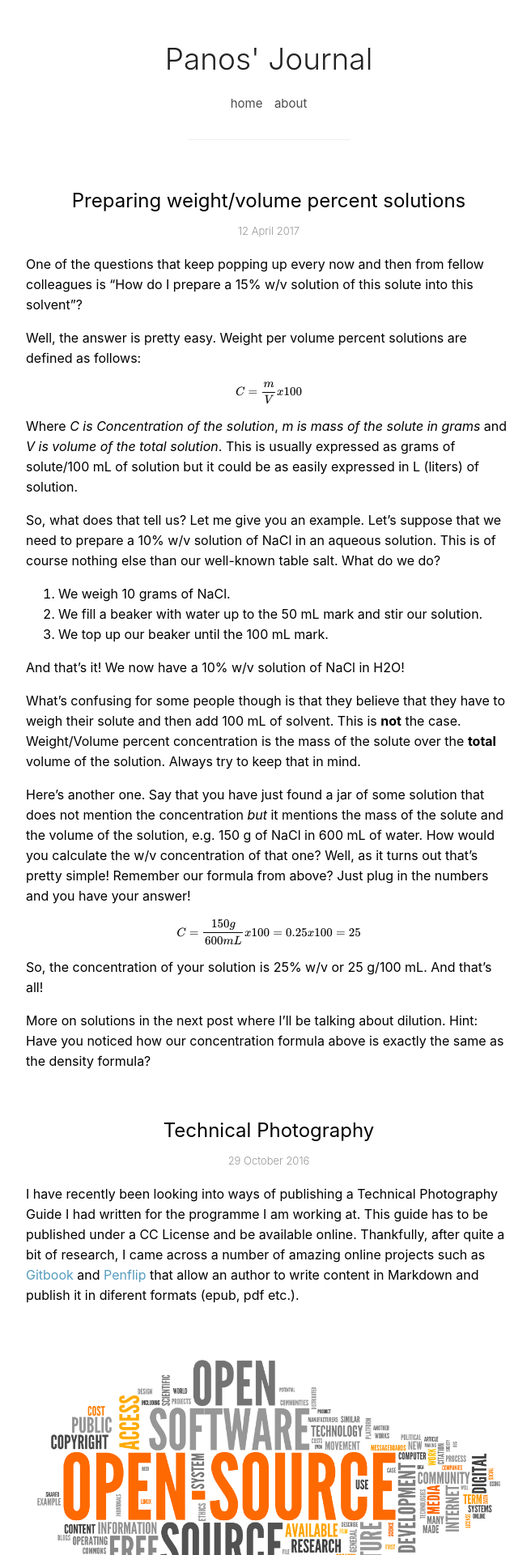
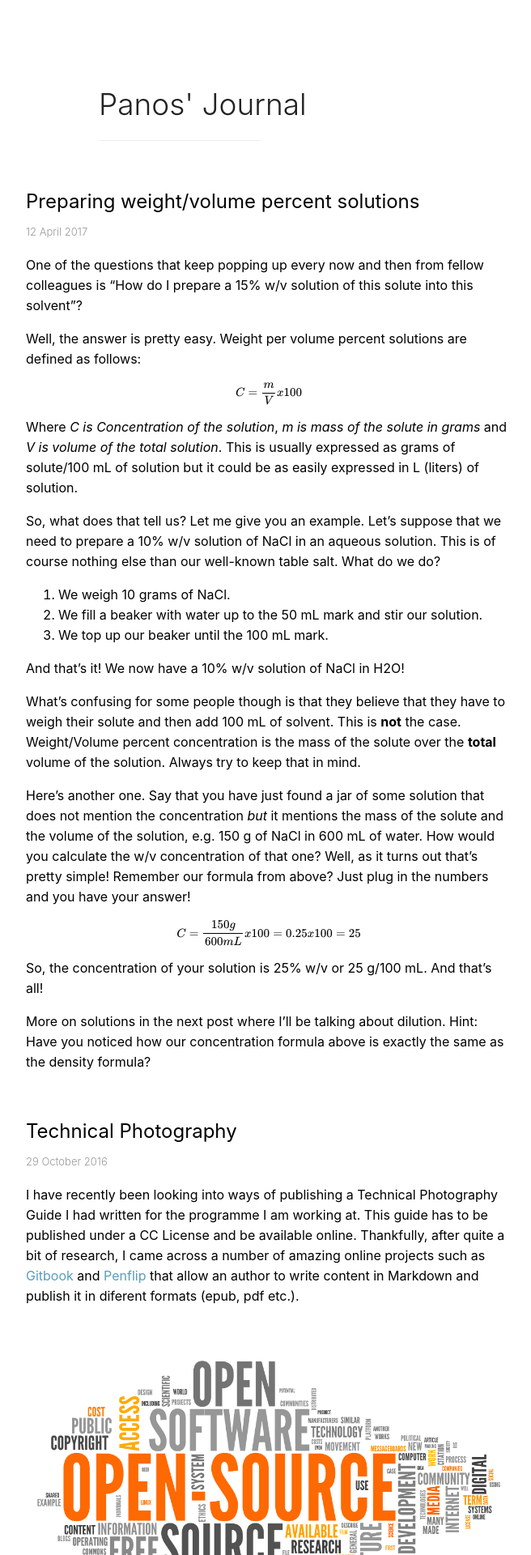
Before and after one commit to pgalatis/pgalatis.github.io, a Jekyll site: the page built from index.html, in a window 1280 px wide. Shown: the top 1920 px of the page at 81% size, without its empty margins (308-964 px from the left). Built offline with Jekyll 4.4.1, drawn with Linux system fonts in a browser that asks for light colours; nearby versions of some CDN libraries; formulas are drawn with MathJax 3; the list of posts is cut into pages by our own code.

Commit message:
Update style.css

```diff
--- a/css/style.css
+++ b/css/style.css
@@ -1,8 +1,8 @@
 body {
-    text-align: center;
     opacity: 1;
     transition: 2s opacity;
-    font-family: -apple-system, BlinkMacSystemFont, "Segoe UI", Roboto, Oxygen, Ubuntu, Cantarell, Fira Sans, Droid Sans, "Lucida Grande", "Helvetica Neue", sans-serif;
+    font-family: "-apple-system", BlinkMacSystemFont, "Segoe UI", Roboto, Oxygen, Ubuntu, Cantarell, Fira Sans, Droid Sans, "Lucida Grande", "Helvetica Neue", sans-serif;
+    padding: 3rem;
 }
 
 body.fade-out {
@@ -36,7 +36,6 @@ header.top {
 h1.title {
     font-weight: 300;
     font-size: 37px;
-    text-align: center;
     margin: 30px 0;
     color: #222;
 }
@@ -44,6 +43,7 @@ h1.title {
 nav.info {
     margin: 20px 0;
     font-weight: 400;
+    display: none;
 }
 
 nav.info a:first-child {
@@ -59,12 +59,10 @@ h2 {
     margin-top: 0;
     margin-bottom: 0;
     font-weight: 400;
-    text-align: center;
 }
 
 p.timestamp {
     color: #999;
-    text-align: center;
     font-weight: 300!important;
     font-size: 13px!important;
     margin-bottom: 10px;
@@ -94,7 +92,7 @@ header.top:after {
     content: "";
     width: 200px;
     height: 1px;
-    margin: 2rem auto;
+    margin: 2rem 0;
     background-color: #eee;
 }
 
@@ -151,7 +149,7 @@ aside.related ul li h3 a:hover {
 }
 
 .footer p {
-	text-align: center;
+	text-align: left;
 }
 
 .footer p:first-child {
@@ -223,7 +221,6 @@ img {
     html, body {
       margin: 0;
       padding: 0;
-      font-size: 95%;
     }
 
     .wrapper {
```
